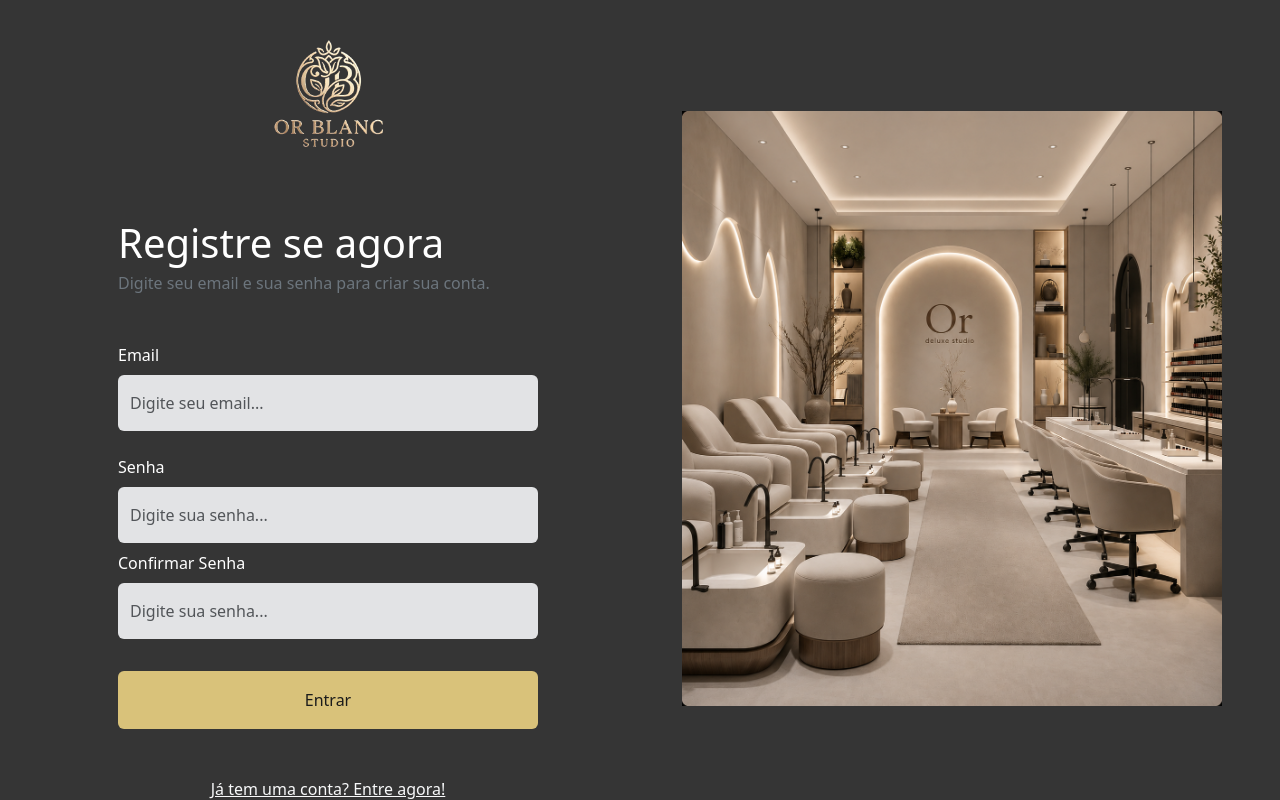
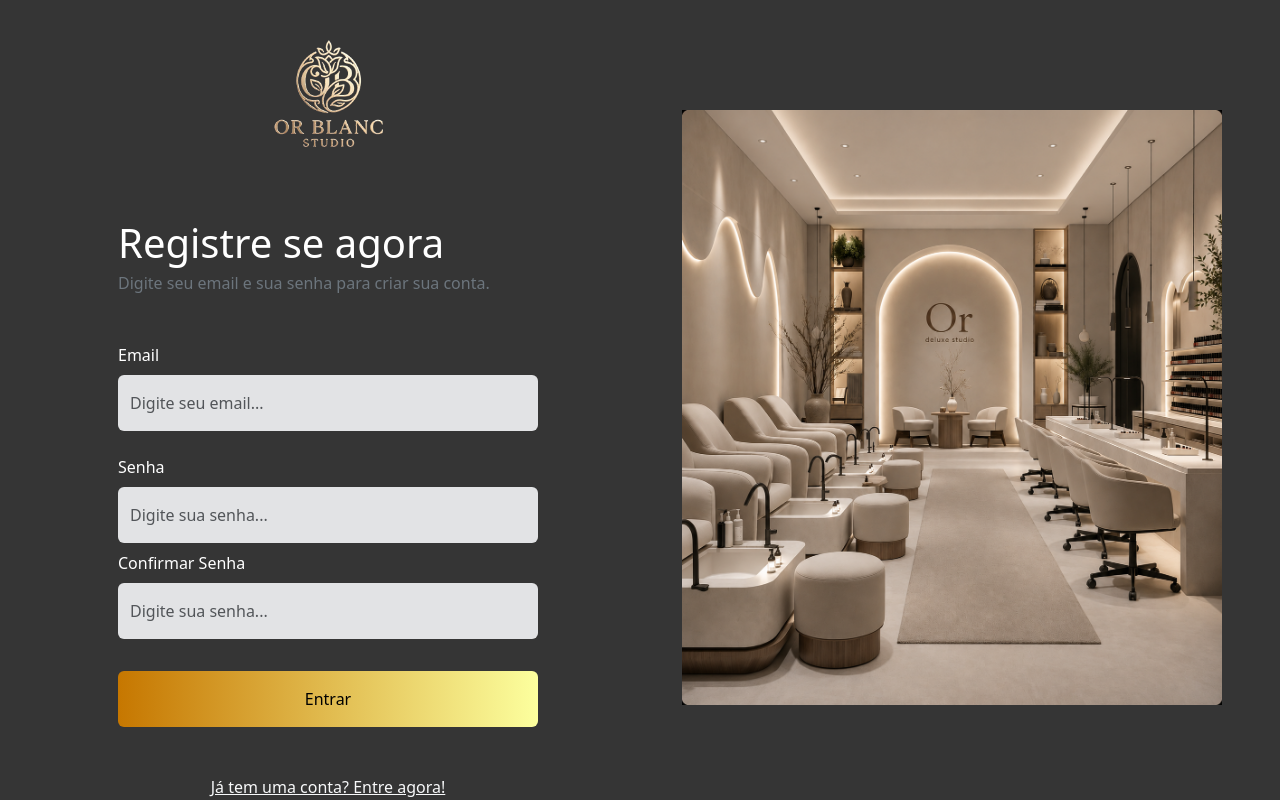
Before and after one commit to Eduardo-Bernal/Or-Blanc-Studio-Front, a Next.js app: page /cadastro in a window 1280 px wide. Built offline with nearby package versions, Linux system fonts and the light colour scheme.

Commit message:
componentes

```diff
--- a/src/pages/cadastro/index.tsx
+++ b/src/pages/cadastro/index.tsx
@@ -62,8 +62,10 @@ export default function Cadastro() {
                         <button
                             className="btn w-100 py-3 fw-medium mt-4"
                             style={{
-                                backgroundColor: "#D9C27A",
-                                color: "#1B1B1B"
+                                background: "linear-gradient(-90deg, #fcff9e 0%, #c67700 100%)",
+                                color: "#000",
+                                border: "none",
+                                minWidth: "120px",
                             }}
                         >
                             Entrar
--- a/src/pages/login/index.tsx
+++ b/src/pages/login/index.tsx
@@ -70,8 +70,10 @@ export default function Login() {
                         <button
                             className="btn w-100 py-3 fw-medium"
                             style={{
-                                backgroundColor: "#D9C27A",
-                                color: "#1B1B1B"
+                                background: "linear-gradient(-90deg, #fcff9e 0%, #c67700 100%)",
+                                color: "#000",
+                                border: "none",
+                                minWidth: "120px",
                             }}
                         >
                             Entrar
```
Also changed, not shown: src/pages/components/Header/index.tsx (+7 -7 lines), public/imgs/dourado.png (added).
